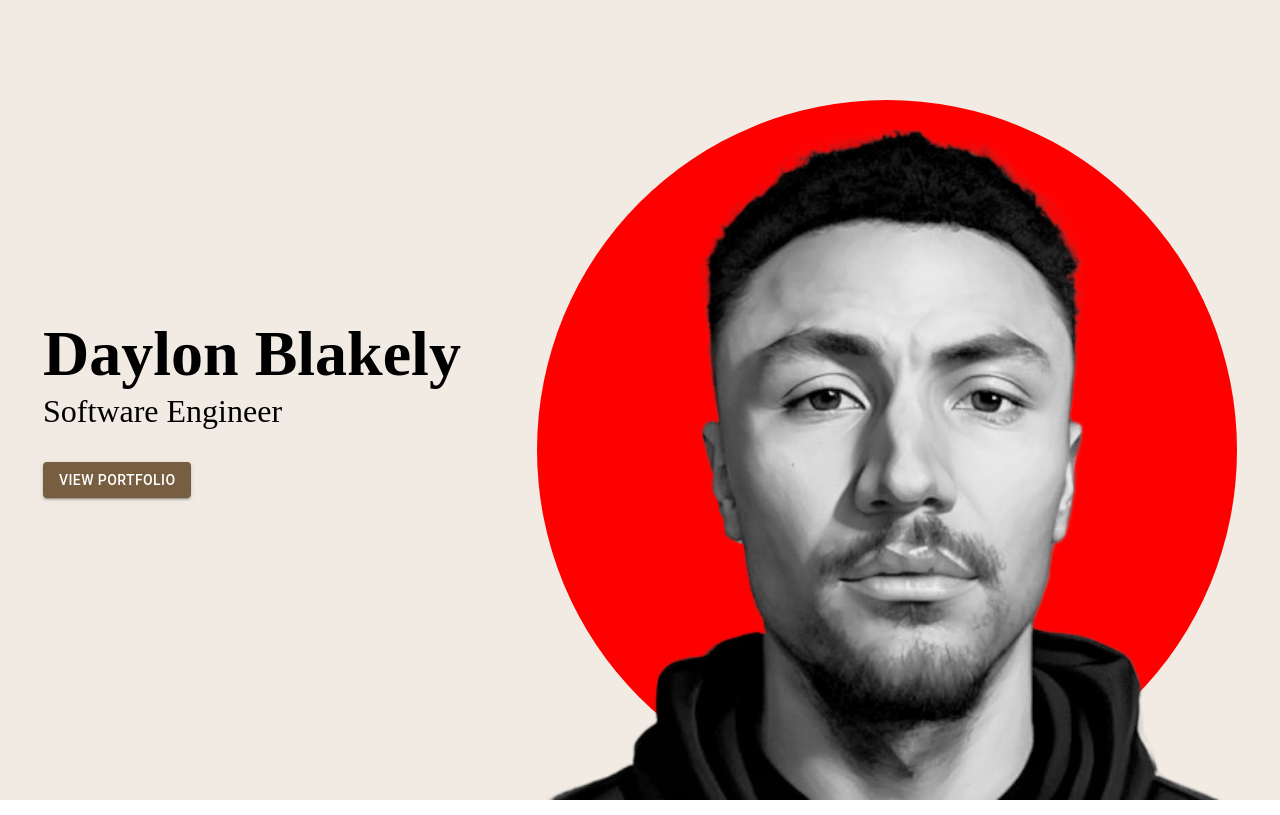
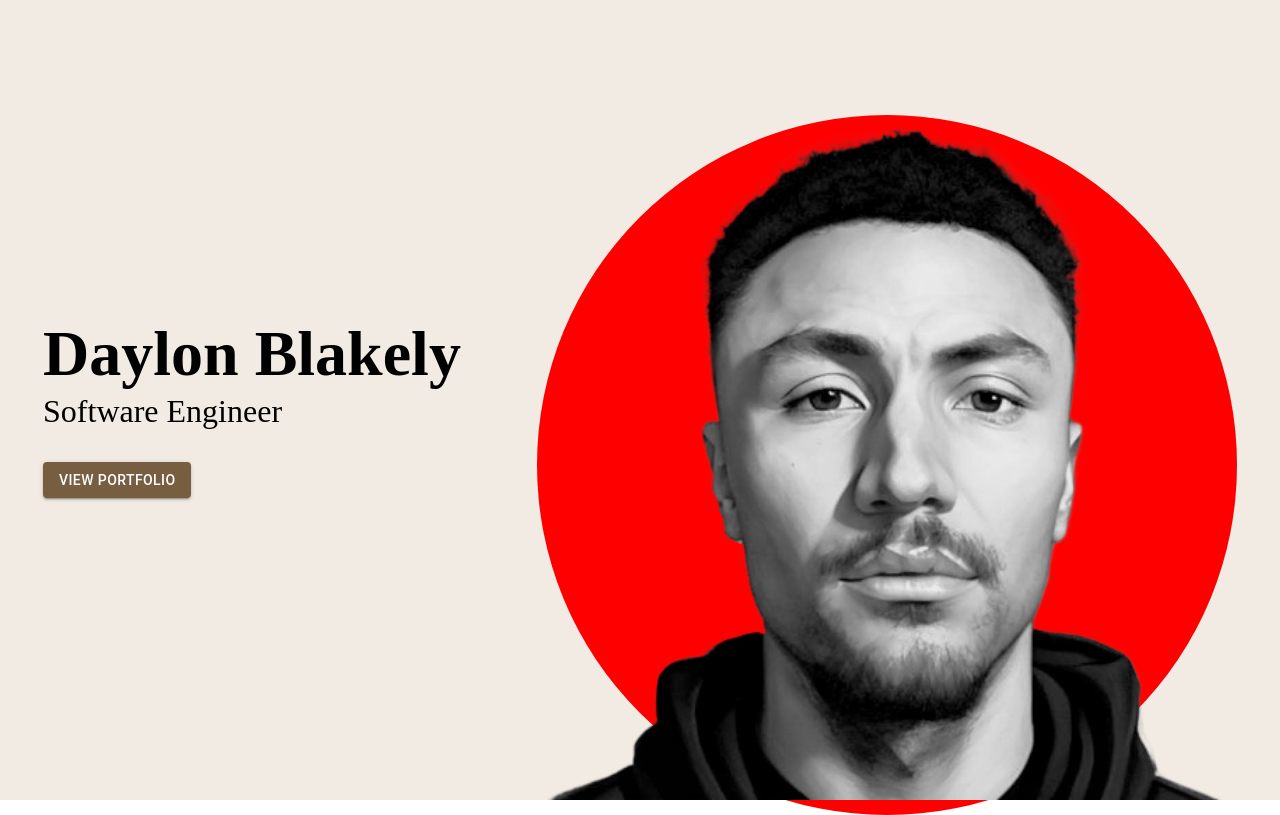
Before and after one commit to daylonblakely/daylonblakely.github.io, a React (Create React App) app: page / in a window 1280 px wide. Built offline with nearby package versions, Linux system fonts and the light colour scheme.

Commit message:
added margin to top circle

```diff
--- a/src/views/HomePage.jsx
+++ b/src/views/HomePage.jsx
@@ -83,6 +83,10 @@ const BgCircle = styled('div')(({ theme }) => ({
   backgroundColor: 'red',
   position: 'absolute',
   zIndex: -1,
+
+  [theme.breakpoints.up('md')]: {
+    marginTop: '15px',
+  },
 }));
 
 const MeImage = () => <img src={Me} width="100%" height="auto" alt="me!" />;
```
